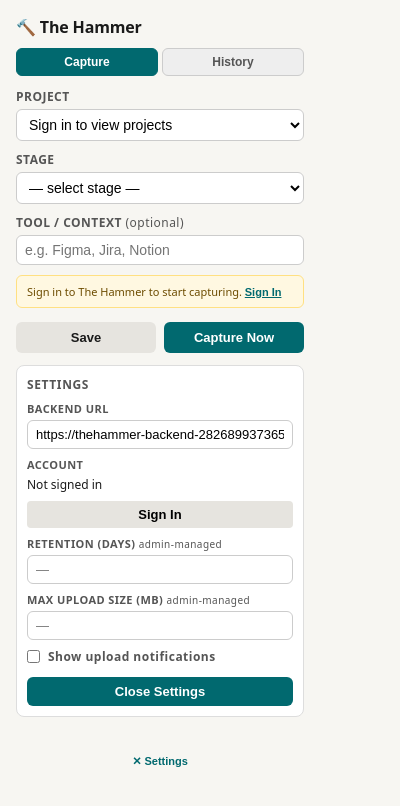
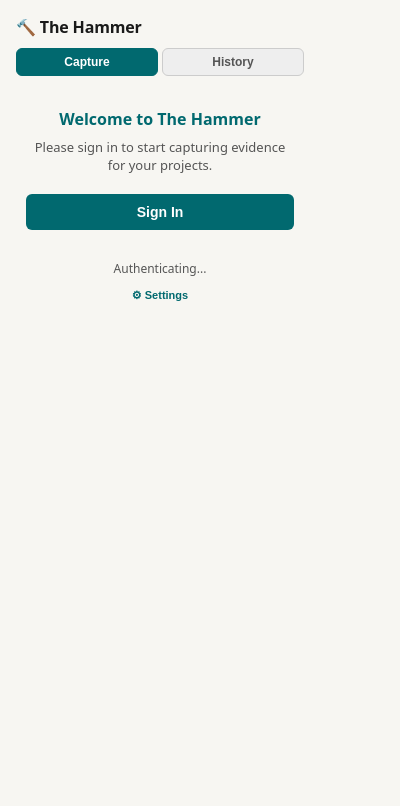
Before and after one commit to Khuzaima-AI-2112/theHammer, a browser extension: page extension/popup.html in a window 400 px wide. Both pictures are taken after a click on the button "Sign In". Drawn offline with Linux system fonts and the light colour scheme.

Commit message:
UX Refinements: Extension UI improvements, baked in Portal URL, added API keys

```diff
--- a/extension/popup.html
+++ b/extension/popup.html
@@ -82,41 +82,42 @@
     #settings-toggle:hover { text-decoration: underline; }
     #status { margin-top: 10px; font-size: 12px; color: #555; min-height: 16px; text-align: center; }
 
-    /* ── Not-configured banner (5.15) ── */
-    #no-key-banner {
-      display: none; margin-top: 10px; padding: 8px 10px;
-      background: #fff8e1; border: 1px solid #ffe082; border-radius: 6px;
-      font-size: 11px; color: #6d4c00; line-height: 1.4;
-    }
-    #no-key-banner button {
-      flex: none; display: inline; padding: 0; background: none; border: none;
-      color: #01696f; font-weight: 700; font-size: 11px; cursor: pointer; text-decoration: underline;
-    }
+    /* ── Logged out state (Welcome) ── */
+    #welcome-screen { display: none; text-align: center; padding: 20px 10px; }
+    #welcome-screen h2 { font-size: 16px; margin-bottom: 8px; color: #01696f; }
+    #welcome-screen p { font-size: 13px; color: #555; margin-bottom: 20px; line-height: 1.4; }
+    #welcome-signin-btn { width: 100%; background: #01696f; color: #fff; padding: 10px 0; font-size: 14px; border: none; border-radius: 6px; cursor: pointer; font-weight: 600; transition: background 140ms ease; }
+    #welcome-signin-btn:hover { background: #0c4e54; }
 
-    /* ── Settings panel (5.15) ── */
+    /* ── Settings panel (Overlay Modal) ── */
     #settings-panel {
-      display: none; margin-top: 12px; padding: 10px;
-      background: #fff; border: 1px solid #ddd; border-radius: 8px;
+      display: none; position: absolute; top: 0; left: 0; right: 0; bottom: 0;
+      background: rgba(247, 246, 242, 0.96); padding: 20px; z-index: 100;
+      backdrop-filter: blur(2px); overflow-y: auto; border: none; border-radius: 0; margin-top: 0;
     }
     #settings-panel.open { display: block; }
     #settings-panel h2 {
-      font-size: 12px; font-weight: 700; text-transform: uppercase;
-      letter-spacing: 0.05em; color: #555; margin-bottom: 8px;
+      font-size: 14px; font-weight: 700; text-transform: uppercase;
+      letter-spacing: 0.05em; color: #01696f; margin-bottom: 12px; border-bottom: 1px solid #ccc; padding-bottom: 6px;
     }
-    #settings-panel .field { margin-bottom: 8px; }
+    #settings-panel .field { margin-bottom: 12px; }
     #settings-panel label { font-size: 11px; }
     #settings-panel input[type="text"],
     #settings-panel input[type="url"],
     #settings-panel input[type="password"],
     #settings-panel input[type="number"] { font-size: 13px; }
-    #cloud-run-url[readonly] { background: #f3f3f3; color: #888; cursor: not-allowed; }
-    #url-error { display: none; font-size: 11px; color: #c0392b; margin-top: 3px; }
     #settings-save-btn {
-      width: 100%; padding: 7px 0; background: #01696f; color: #fff;
+      width: 100%; padding: 8px 0; background: #01696f; color: #fff;
       border: none; border-radius: 6px; font-size: 13px; font-weight: 600;
-      cursor: pointer; margin-top: 4px;
+      cursor: pointer; margin-top: 8px;
     }
     #settings-save-btn:hover { background: #0c4e54; }
+    #open-admin-btn {
+      width: 100%; padding: 8px 0; background: #e6e4df; color: #1a1a1a;
+      border: none; border-radius: 6px; font-size: 13px; font-weight: 600;
+      cursor: pointer; margin-top: 4px; margin-bottom: 12px;
+    }
+    #open-admin-btn:hover { background: #d4d1ca; }
 
     /* ── 4.5 History panel ── */
     #history-panel { display: none; margin-top: 4px; }
@@ -170,22 +171,25 @@
   <!-- Capture panel -->
   <div id="capture-panel">
 
-    <!--
-      5.16: Project field.
-      #project-dropdown — shown when >1 project (user must choose).
-      #project-single   — shown when exactly 1 project (read-only label, dropdown hidden).
-      Both controlled by populateProjectSelect() in popup.js.
-    -->
+    <!-- Logged out state -->
+    <div id="welcome-screen">
+      <h2>Welcome to The Hammer</h2>
+      <p>Please sign in to start capturing evidence for your projects.</p>
+      <button id="welcome-signin-btn">Sign In</button>
+    </div>
+
+    <!-- Logged in controls -->
+    <div id="capture-controls">
+      <!-- 5.16: Project field -->
       <div class="field" id="project-field">
         <label for="project-select">Project</label>
         <div id="project-dropdown">
           <select id="project-select"><option value="">— loading… —</option></select>
         </div>
-      <!-- 5.16: auto-selected single project label -->
         <div id="project-single" aria-live="polite"></div>
       </div>
 
-    <!-- 5.16: Stage dropdown (Beginning / During / After) -->
+      <!-- Stage dropdown -->
       <div class="field">
         <label for="stage-select">Stage</label>
         <select id="stage-select">
@@ -201,37 +205,28 @@
         <input id="tool-input" type="text" placeholder="e.g. Figma, Jira, Notion" maxlength="64" />
       </div>
 
-    <!-- 5.15: shown when User has not signed in -->
-    <div id="no-key-banner">
-      Sign in to The Hammer to start capturing.
-      <button id="open-settings-banner">Sign In</button>
-    </div>
-
       <div class="row">
         <button id="save-btn">Save</button>
         <button id="capture-btn">Capture Now</button>
       </div>
 
-    <!-- 4.3: progress bar -->
+      <!-- progress bar -->
       <div id="progress-wrap" role="progressbar" aria-valuemin="0" aria-valuemax="100" aria-valuenow="0">
         <div id="progress-bar"></div>
       </div>
+    </div>
 
-    <!-- Settings panel (5.15) -->
+    <!-- Settings panel -->
     <div id="settings-panel">
       <h2>Settings</h2>
-      <div class="field">
-        <label for="cloud-run-url">Backend URL</label>
-        <input id="cloud-run-url" type="url"
-               value="https://thehammer-backend-282689937365.northamerica-northeast1.run.app/api"
-               title="Paste your custom backend URL here" />
-        <p id="url-error">URL must start with http</p>
-      </div>
+
       <div class="field">
         <label>Account</label>
         <div id="auth-status-text" style="font-size: 12px; margin-bottom: 8px;">Not signed in</div>
         <button id="auth-login-btn" style="width:100%; padding: 6px 0; background: #e6e4df; border:none; border-radius:4px; cursor:pointer;">Sign In</button>
       </div>
+      <button id="open-admin-btn">Open Admin Portal</button>
+
       <div class="field">
         <label for="retention-input">Retention (days) <span style="font-weight:400;text-transform:none;font-size:10px">admin-managed</span></label>
         <input id="retention-input" type="number" placeholder="—" min="1" max="3650" readonly />
--- a/extension/popup.js
+++ b/extension/popup.js
@@ -36,15 +36,16 @@
 const statusEl           = document.getElementById('status');
 const progressBar        = document.getElementById('progress-bar');
 const progressWrap       = document.getElementById('progress-wrap');
-const noKeyBanner        = document.getElementById('no-key-banner');
-const openSettingsBanner = document.getElementById('open-settings-banner');
+const welcomeScreen      = document.getElementById('welcome-screen');
+const welcomeSigninBtn   = document.getElementById('welcome-signin-btn');
+const captureControls    = document.getElementById('capture-controls');
 
 // Settings panel
 const settingsToggle   = document.getElementById('settings-toggle');
 const settingsPanel    = document.getElementById('settings-panel');
-const cloudRunUrlInput = document.getElementById('cloud-run-url');  // read-only
 const authStatusText   = document.getElementById('auth-status-text');
 const authLoginBtn     = document.getElementById('auth-login-btn');
+const openAdminBtn     = document.getElementById('open-admin-btn');
 const retentionInput   = document.getElementById('retention-input'); // read-only (admin-managed)
 const maxSizeInput     = document.getElementById('max-size-input');  // read-only (admin-managed)
 const notifyInput      = document.getElementById('notify-input');
@@ -65,14 +66,16 @@
 document.addEventListener('DOMContentLoaded', async () => {
   const { session, settings } = await chrome.storage.local.get(['session', 'settings']);
 
-  // ── 5.15 / 5.18: Show no-key-banner if Firebase token absent ──
+  // ── 5.15 / 5.18: Show welcome screen if Firebase token absent ──
   const token = settings?.firebaseToken?.trim() || '';
   if (!token) {
-    noKeyBanner.style.display = 'block';
-    captureBtn.disabled = true;
+    welcomeScreen.style.display = 'block';
+    captureControls.style.display = 'none';
     authStatusText.textContent = 'Not signed in';
     authLoginBtn.textContent = 'Sign In';
   } else {
+    welcomeScreen.style.display = 'none';
+    captureControls.style.display = 'block';
     authStatusText.textContent = 'Signed in with Firebase';
     authLoginBtn.textContent = 'Sign Out';
   }
@@ -81,7 +84,6 @@
   // cloudRunUrl, retention, maxSize are authoritative from GET /config (5.17);
   // we show cached values here while the async fetch runs.
   if (settings?.notify != null) notifyInput.checked    = settings.notify;
-  if (settings?.cloudRunUrl)    cloudRunUrlInput.value = settings.cloudRunUrl;
   if (settings?.retention)      retentionInput.value   = settings.retention;
   if (settings?.maxSize)        maxSizeInput.value     = settings.maxSize;
 
@@ -136,7 +138,8 @@
         setStatus('Blocked — set Project & save first.');
       } else if (response?.reason === 'no_api_key' || response?.reason === 'unauthorized') {
         setStatus('Sign in to your account.');
-        noKeyBanner.style.display = 'block';
+        welcomeScreen.style.display = 'block';
+        captureControls.style.display = 'none';
       } else {
         setStatus('Failed: ' + (response?.error ?? 'unknown'));
       }
@@ -187,14 +190,12 @@
       : '⚙ Settings';
   });
 
-  openSettingsBanner.addEventListener('click', () => {
-    settingsPanel.classList.add('open');
-    settingsToggle.textContent = '✕ Settings';
-  });
+  // ── 5.18: OAuth Login Flow ──
+  const PORTAL_URL = 'https://thehammer-portal-282689937365.northamerica-northeast1.run.app';
 
-  // ── 5.18: OAuth Login Flow ──
-  authLoginBtn.addEventListener('click', async () => {
+  async function triggerSignIn() {
     authLoginBtn.disabled = true;
+    welcomeSigninBtn.disabled = true;
     try {
       const existing = (await chrome.storage.local.get('settings')).settings || {};
 
@@ -203,15 +204,15 @@
         await chrome.storage.local.set({ settings: { ...existing, firebaseToken: '', firebaseRefreshToken: '' } });
         authStatusText.textContent = 'Not signed in';
         authLoginBtn.textContent = 'Sign In';
-        noKeyBanner.style.display = 'block';
-        captureBtn.disabled = true;
+        welcomeScreen.style.display = 'block';
+        captureControls.style.display = 'none';
         setProjectSelectPlaceholder('Sign in to view projects');
         setStatus('Signed out.');
         return;
       }
 
       setStatus('Authenticating...');
-      const authUrl = 'http://localhost:3000/auth-ext.html';
+      const authUrl = `${PORTAL_URL}/auth-ext.html`;
       const redirectUrl = chrome.identity.getRedirectURL();
 
       const responseUrl = await chrome.identity.launchWebAuthFlow({
@@ -228,8 +229,8 @@
         const allSettings = { ...existing, firebaseToken: token, firebaseRefreshToken: refreshToken, firebaseApiKey: fbApiKey };
         await chrome.storage.local.set({ settings: allSettings });
         setStatus('Signed in ✓');
-        noKeyBanner.style.display = 'none';
-        captureBtn.disabled = false;
+        welcomeScreen.style.display = 'none';
+        captureControls.style.display = 'block';
         authStatusText.textContent = 'Signed in with Firebase';
         authLoginBtn.textContent = 'Sign Out';
 
@@ -244,30 +245,31 @@
       setStatus('Sign-in failed.');
     } finally {
       authLoginBtn.disabled = false;
+      welcomeSigninBtn.disabled = false;
     }
+  }
+
+  authLoginBtn.addEventListener('click', triggerSignIn);
+  welcomeSigninBtn.addEventListener('click', triggerSignIn);
+
+  openAdminBtn.addEventListener('click', () => {
+    window.open(PORTAL_URL, '_blank');
   });
 
   // ── 5.15 / 5.17: Settings save ──
   settingsSaveBtn.addEventListener('click', async () => {
-    const urlVal = cloudRunUrlInput.value.trim();
-    if (urlVal && !urlVal.startsWith('http')) {
-      document.getElementById('url-error').style.display = 'block';
-      return;
-    } else {
-      document.getElementById('url-error').style.display = 'none';
-    }
-
     settingsSaveBtn.disabled = true;
     const existing = (await chrome.storage.local.get('settings')).settings || {};
     const allSettings = {
       ...existing,        // preserve tokens, etc.
-      cloudRunUrl: urlVal || existing.cloudRunUrl,
       notify: notifyInput.checked
     };
 
     try {
       await chrome.storage.local.set({ settings: allSettings });
       setStatus('Settings saved ✓');
+      settingsPanel.classList.remove('open');
+      settingsToggle.textContent = '⚙ Settings';
     } catch (err) {
       console.error('[Hammer popup] settings save error:', err);
       setStatus('Save failed: ' + err.message);
```
Also changed, not shown: extension/service-worker.js (+1 -1 lines). Lines whose indentation alone changed are shown as unchanged.
